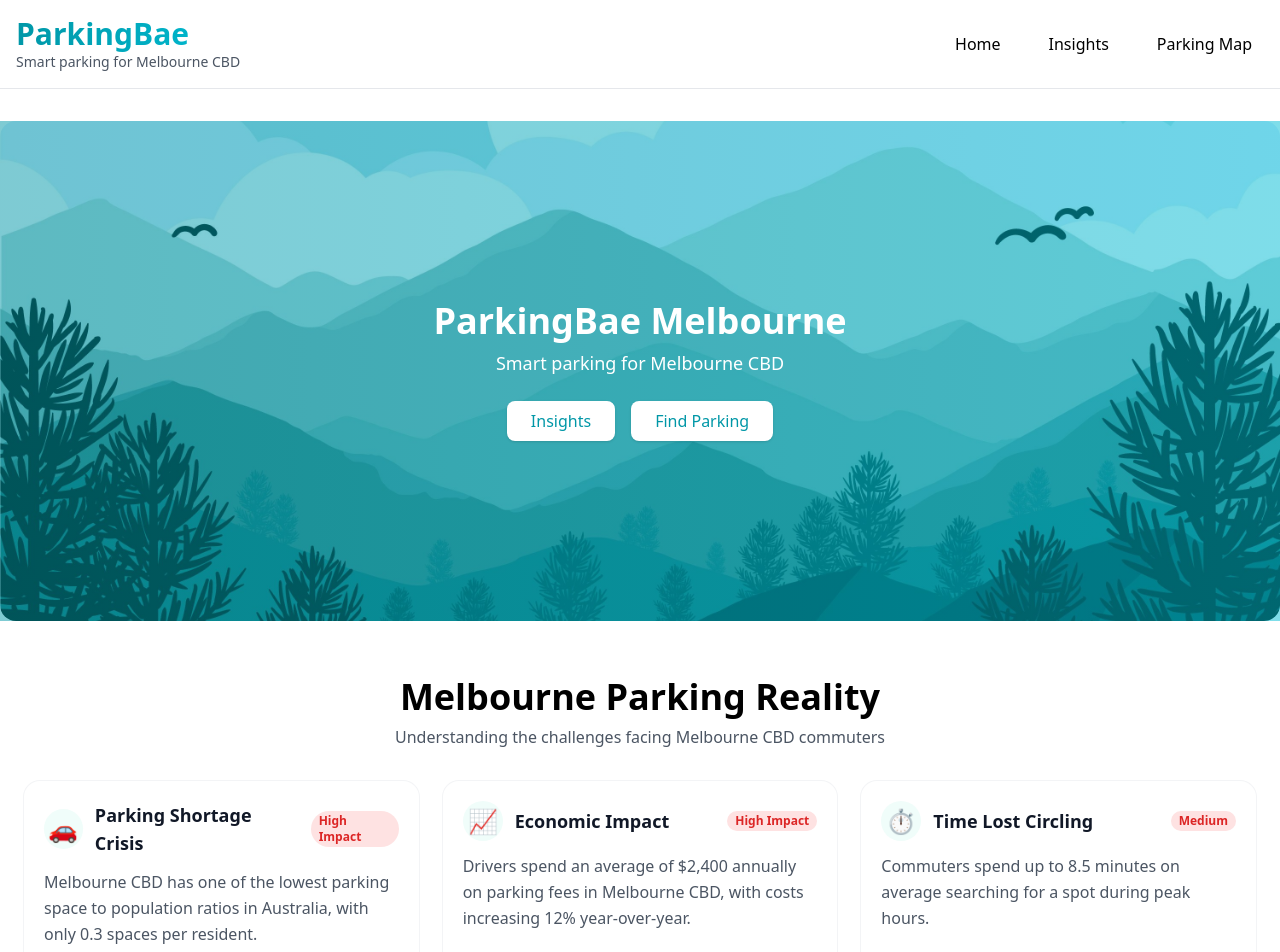
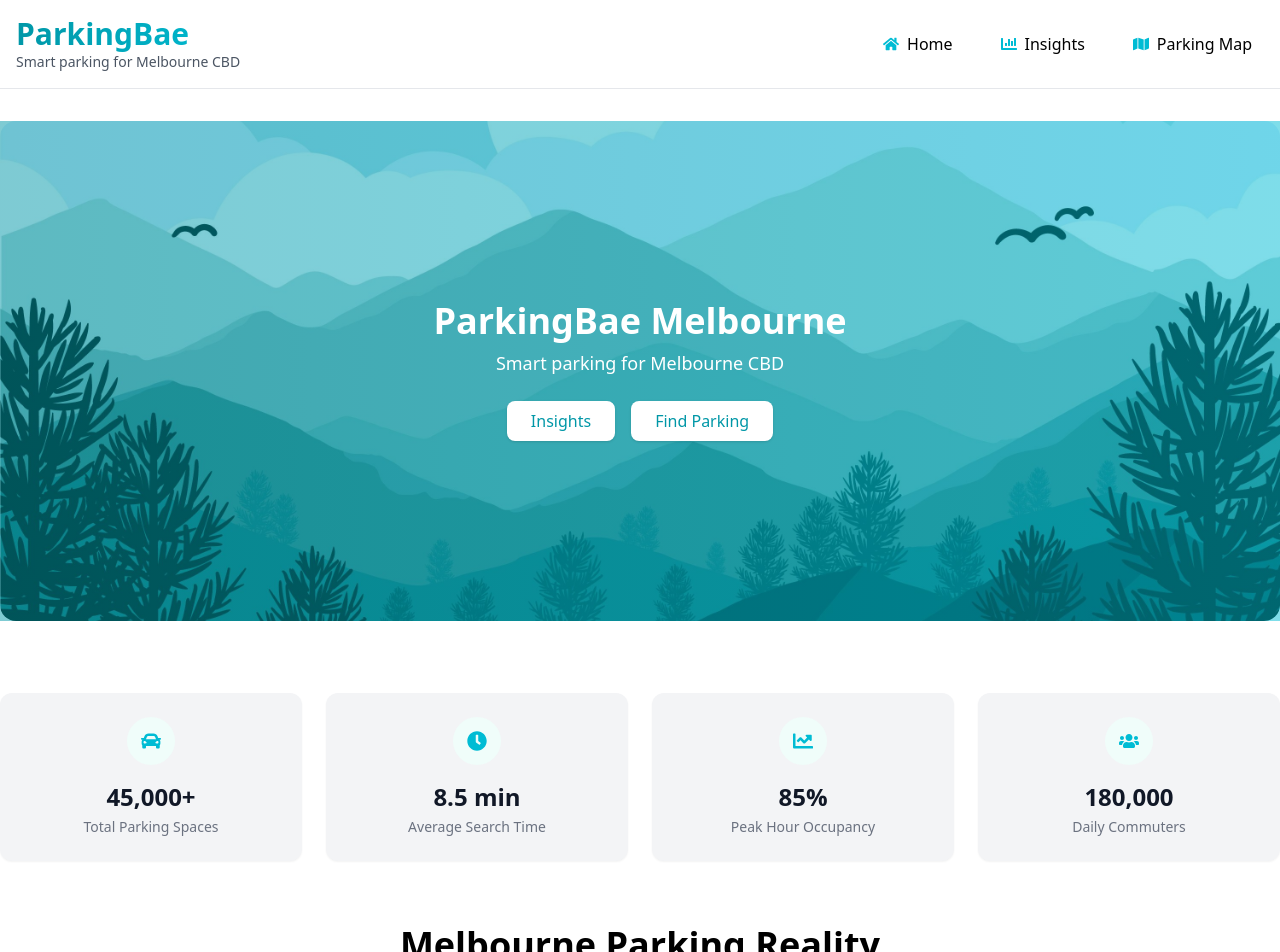
Before and after one commit to Abhijith-Jaideep/Parkingbae, a React (Create React App) app in the folder Frontend/: page / in a window 1280 px wide. Shown: the top 952 px of the page. Built offline with nearby package versions, Linux system fonts and the light colour scheme.

Commit message:
completed Landing Page with Dummy Facts

```diff
--- a/Frontend/package.json
+++ b/Frontend/package.json
@@ -10,6 +10,7 @@
     "@testing-library/user-event": "^13.5.0",
     "react": "^19.1.1",
     "react-dom": "^19.1.1",
+    "react-icons": "^5.5.0",
     "react-router-dom": "^7.8.0",
     "react-scripts": "5.0.1",
     "web-vitals": "^2.1.4"
--- a/Frontend/src/components/LandingPage.jsx
+++ b/Frontend/src/components/LandingPage.jsx
@@ -1,8 +1,34 @@
 import React from 'react';
 import bgPic from "../assets/landingPic.jpg";
-import {Link} from 'react-router-dom'
+import { Link } from 'react-router-dom'
+import { FaCar, FaClock, FaChartLine, FaUsers } from "react-icons/fa";
 
 const LandingPage = () => {
+
+
+    const stats = [
+        {
+            icon: <FaCar className="text-xl text-tealLight" />,
+            value: "45,000+",
+            label: "Total Parking Spaces",
+        },
+        {
+            icon: <FaClock className="text-xl text-tealLight" />,
+            value: "8.5 min",
+            label: "Average Search Time",
+        },
+        {
+            icon: <FaChartLine className="text-xl text-tealLight" />,
+            value: "85%",
+            label: "Peak Hour Occupancy",
+        },
+        {
+            icon: <FaUsers className="text-xl text-tealLight" />,
+            value: "180,000",
+            label: "Daily Commuters",
+        },
+    ];
+
     const cards = [
         {
             icon: "🚗",
@@ -68,6 +94,21 @@ const LandingPage = () => {
                 </div>
             </section>
 
+            <section className="w-full flex justify-center py-10">
+                <div className="grid grid-cols-1 sm:grid-cols-2 lg:grid-cols-4 gap-6 max-w-[1280px] w-full">
+                    {stats.map((stat) => (
+                        <div
+                            key={stat.label}
+                            className="bg-gray-100 rounded-xl shadow-sm p-6 flex flex-col items-center text-center hover:shadow-md transition"
+                        >
+                            <div className="flex items-center justify-center h-12 w-12 rounded-full bg-teal-50 mb-4">{stat.icon}</div>
+                            <div className="text-2xl font-bold text-gray-900">{stat.value}</div>
+                            <div className="mt-1 text-sm text-gray-500">{stat.label}</div>
+                        </div>
+                    ))}
+                </div>
+            </section>
+
             <section className="px-6 pb-16">
                 <h2 className="text-3xl md:text-4xl font-bold text-center mt-6">Melbourne Parking Reality</h2>
                 <p className="text-center text-gray-600 mt-2">
--- a/Frontend/src/components/Navbar.jsx
+++ b/Frontend/src/components/Navbar.jsx
@@ -1,4 +1,5 @@
 import React, { useState } from "react";
+import { FaChartBar, FaHome, FaMap } from "react-icons/fa";
 import { Link } from "react-router-dom";
 
 const Navbar = () => {
@@ -20,25 +21,26 @@ const Navbar = () => {
           <li>
             <Link
               to="/"
-              className="rounded-full px-3 py-2 hover:text-white hover:bg-gradient-to-r from-tealDark to-tealLight transition"
+              className="flex items-center gap-2 rounded-full px-3 py-2 hover:text-white hover:bg-gradient-to-r from-tealDark to-tealLight transition"
             >
-              Home
+              <FaHome className="text-tealLight" /> Home
             </Link>
           </li>
           <li>
             <Link
               to="/insights"
-              className="rounded-full px-3 py-2 hover:text-white hover:bg-gradient-to-r from-tealDark to-tealLight transition"
+              className="flex items-center gap-2 rounded-full px-3 py-2 hover:text-white hover:bg-gradient-to-r from-tealDark to-tealLight transition"
             >
-              Insights
+              <FaChartBar className="text-tealLight" /> Insights
             </Link>
           </li>
+
           <li>
             <Link
               to="/parking"
-              className="rounded-full px-3 py-2 hover:text-white hover:bg-gradient-to-r from-tealDark to-tealLight transition"
+              className="flex items-center gap-2 rounded-full px-3 py-2 hover:text-white hover:bg-gradient-to-r from-tealDark to-tealLight transition"
             >
-              Parking Map
+              <FaMap className="text-tealLight" /> Parking Map
             </Link>
           </li>
         </ul>
@@ -52,11 +54,11 @@ const Navbar = () => {
         >
           {!open ? (
             <svg width="22" height="22" viewBox="0 0 24 24" fill="none">
-              <path d="M4 6h16M4 12h16M4 18h16" stroke="currentColor" strokeWidth="2" strokeLinecap="round"/>
+              <path d="M4 6h16M4 12h16M4 18h16" stroke="currentColor" strokeWidth="2" strokeLinecap="round" />
             </svg>
           ) : (
             <svg width="22" height="22" viewBox="0 0 24 24" fill="none">
-              <path d="M6 6l12 12M18 6L6 18" stroke="currentColor" strokeWidth="2" strokeLinecap="round"/>
+              <path d="M6 6l12 12M18 6L6 18" stroke="currentColor" strokeWidth="2" strokeLinecap="round" />
             </svg>
           )}
         </button>
@@ -71,30 +73,31 @@ const Navbar = () => {
             <Link
               to="/"
               onClick={() => setOpen(false)}
-              className="block w-full rounded-lg px-3 py-3 hover:text-white hover:bg-gradient-to-r from-tealDark to-tealLight"
+              className="flex items-center gap-3 rounded-lg px-3 py-3 hover:text-white hover:bg-gradient-to-r from-tealDark to-tealLight"
             >
-              Home
+              <FaHome className="text-tealLight" /> Home
             </Link>
           </li>
           <li>
             <Link
               to="/insights"
               onClick={() => setOpen(false)}
-              className="block w-full rounded-lg px-3 py-3 hover:text-white hover:bg-gradient-to-r from-tealDark to-tealLight"
+              className="flex items-center gap-3 rounded-lg px-3 py-3 hover:text-white hover:bg-gradient-to-r from-tealDark to-tealLight"
             >
-              Insights
+              <FaChartBar className="text-tealLight" /> Insights
             </Link>
           </li>
           <li>
             <Link
               to="/parking"
               onClick={() => setOpen(false)}
-              className="block w-full rounded-lg px-3 py-3 hover:text-white hover:bg-gradient-to-r from-tealDark to-tealLight"
+              className="flex items-center gap-3 rounded-lg px-3 py-3 hover:text-white hover:bg-gradient-to-r from-tealDark to-tealLight"
             >
-              Parking Map
+              <FaMap className="text-tealLight" /> Parking Map
             </Link>
           </li>
         </ul>
+
       </div>
 
       {open && (
```
Also changed, not shown: 1 other file (tests, documents, lock files or other folders).
